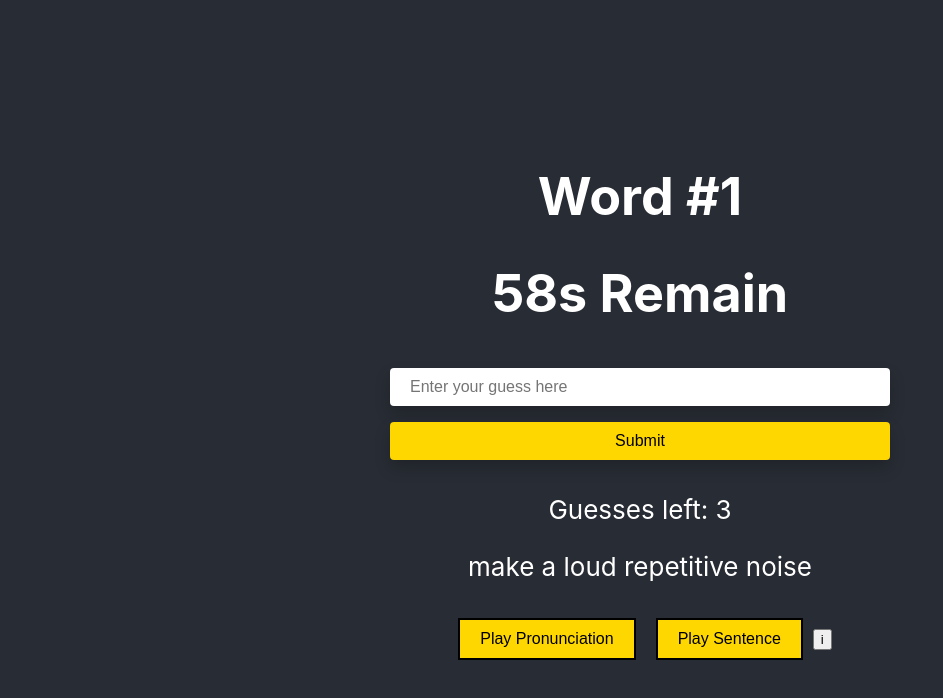
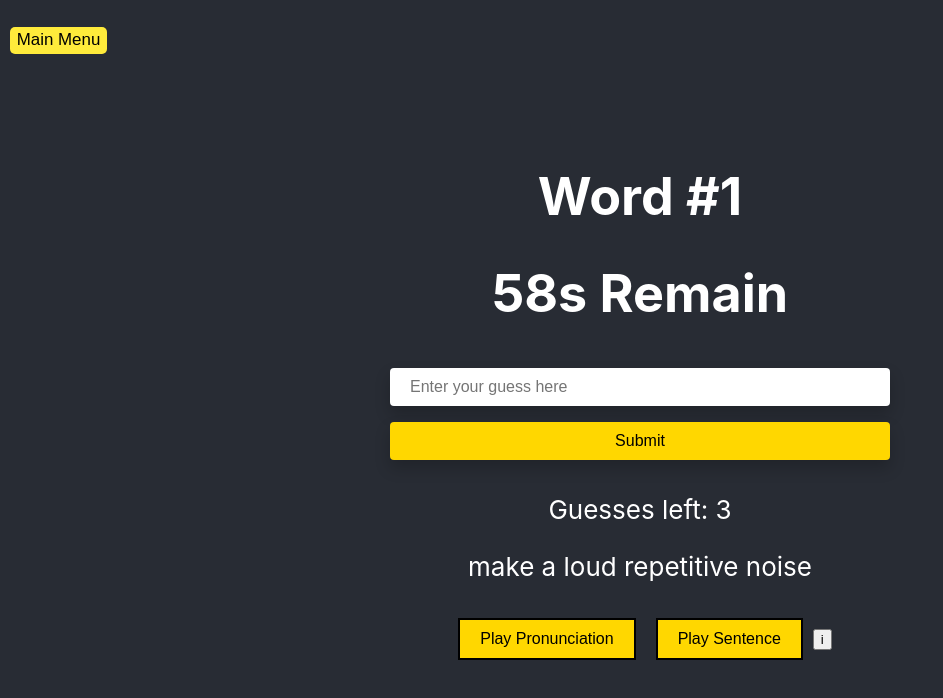
Before and after one commit to 20apaumier/CS361-Spelling-Bee, a React (Create React App) app in the folder spelling-bee/: page / in a window 1280 px wide. Both pictures are taken after a click on the button "Begin Game!". Shown: the top 698 px of the page, without its empty margins (0-943 px from the left). Built offline with nearby package versions, Linux system fonts and the light colour scheme.

Commit message:
Added main menu button to Game Page.

```diff
--- a/spelling-bee/src/pages/GamePage.js
+++ b/spelling-bee/src/pages/GamePage.js
@@ -68,6 +68,7 @@ function GamePage({ updateGameState }) {
 
     return (
       <div>
+        <button onClick={() => navigate(`/`)} className="small-button"> Main Menu</button>
         <h1>Word #{numericId + 1}</h1>
         <WordTimer timeLeft={timeLeft} setTimeLeft={setTimeLeft} />
         <WordInput onSubmit={handleGuess} onGuess={handleGuess} guessState={guessState}/>
--- a/spelling-bee/src/styles/index.css
+++ b/spelling-bee/src/styles/index.css
@@ -10,6 +10,26 @@ body {
 code {
   font-family: source-code-pro, Menlo, Monaco, Consolas, 'Courier New',
     monospace;
+}
+
+.small-button {
+  background-color: #ffeb3b;
+  color: #000;
+  border: none;
+  padding: 0.2em 0.4em;
+  font-size: 0.65em;
+  border-radius: 5px;
+  margin-top: 1em;
+  cursor: pointer;
+  transition: background-color 0.3s;
+  position: absolute;
+  top: 10px;
+  left: 10px;
+}
+
+.small-button:hover {
+  background-color: #333;
+  color: #ffeb3b;
 }
 
 .button {
```
